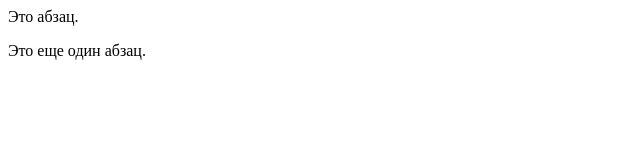
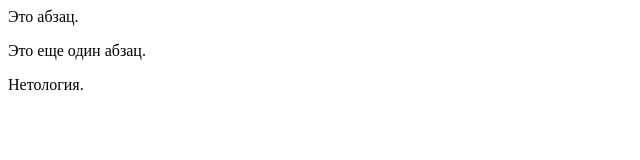
Before and after one commit to Dmitruzd21/demo, a plain HTML site: page index.html in a window 1280 px wide. Shown: the full height of the page, 0-640 px from the left. Drawn offline with Linux system fonts and the light colour scheme.

Commit message:
Нетология

```diff
--- a/index.html
+++ b/index.html
@@ -1,2 +1,3 @@
 <p>Это абзац.</p>
 <p>Это еще один абзац.</p>
+<p>Нетология.</p>
```
